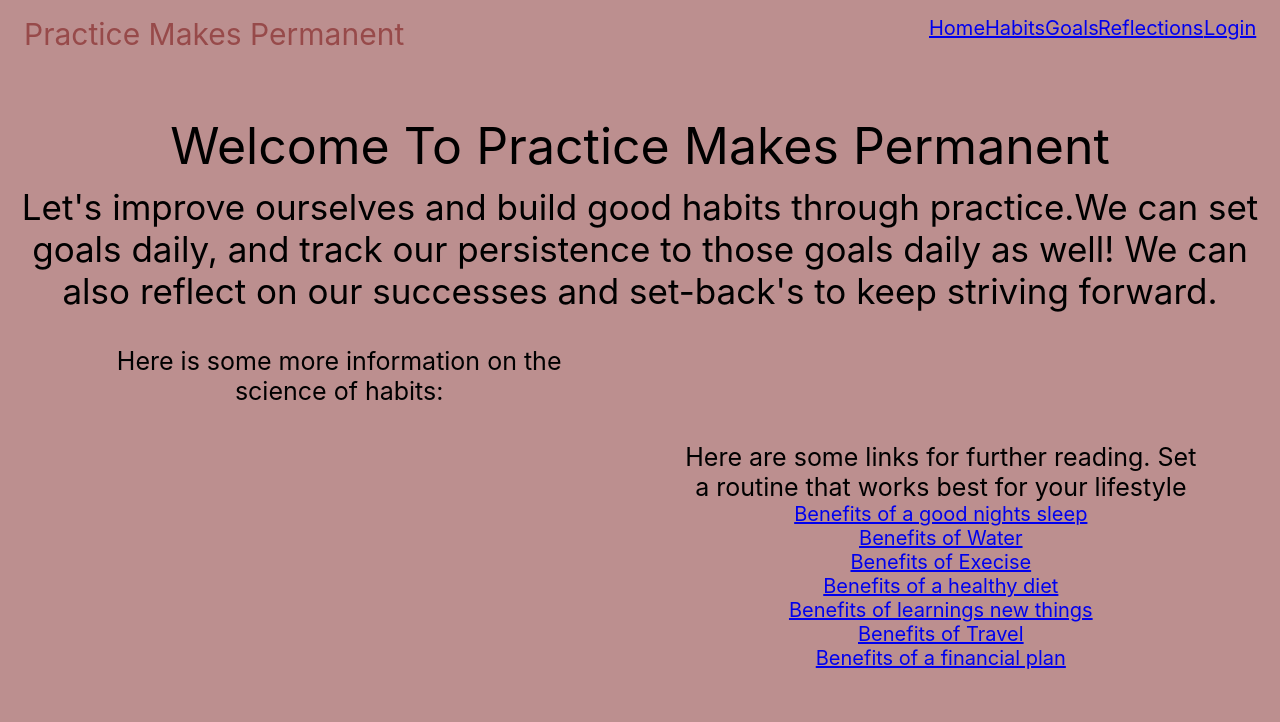
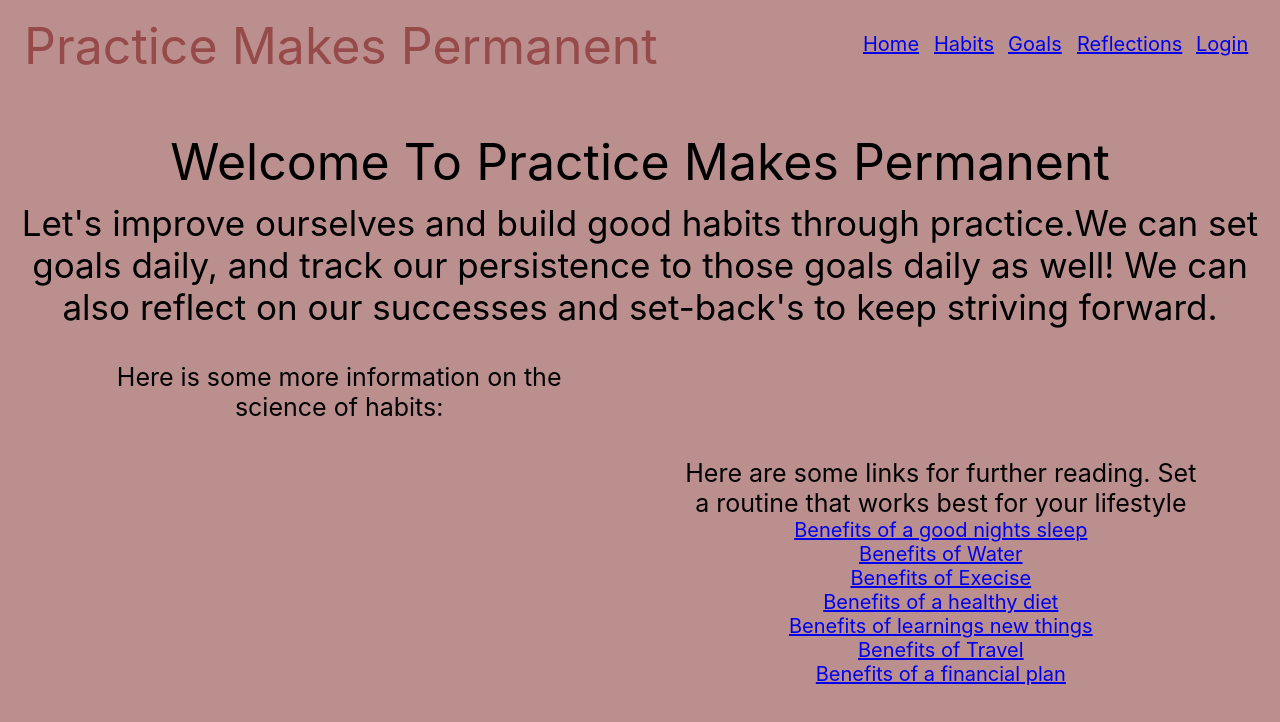
Before and after one commit to AshveerB/practice-makes-permanent, a React (Create React App) app: page /home in a window 1280 px wide. Shown: the top 722 px of the page. Built offline with nearby package versions, Linux system fonts and the light colour scheme.

Commit message:
navbar css >768px

```diff
--- a/src/components/navigation/Navigation.css
+++ b/src/components/navigation/Navigation.css
@@ -112,9 +112,15 @@ button {
 	}
 	.navigation {
 		display: flex;
+		justify-content: space-around;
+		width: 400px;
+		margin-top: 2rem;
 	}
 	.burgerLinks {
 		display: none;
+	}
+	.brand {
+		font-size: 40px;
 	}
 }
 
@@ -129,3 +135,9 @@ button {
 		display: none;
 	}
 }
+
+@media only screen and (min-width: 1200px) {
+	.brand {
+		font-size: 50px;
+	}
+}
```
